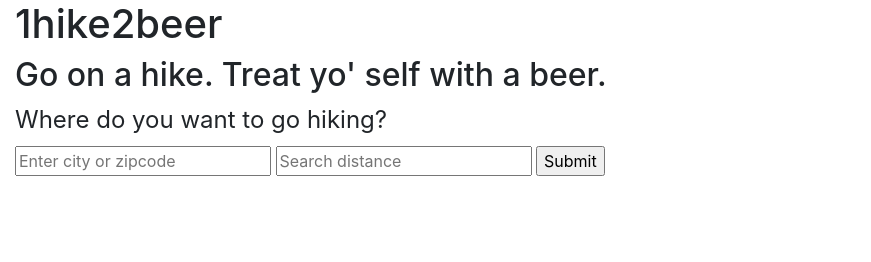
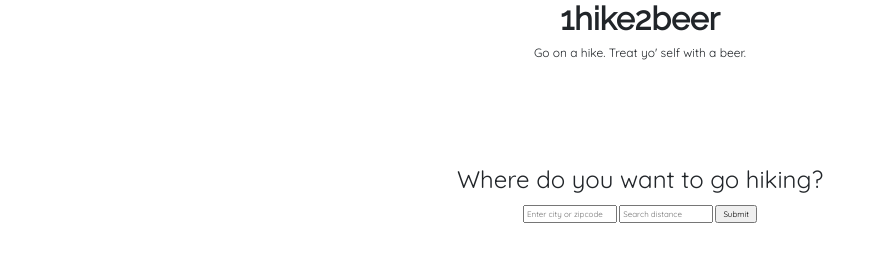
Before and after one commit to slertka/1hike2beer, a plain HTML site: page index.html in a window 1280 px wide. Shown: the whole page, without its empty margins (0-871 px from the left). Drawn offline with nearby package versions, Linux system fonts and the light colour scheme; some packages are replaced by stand-ins of ours.

Commit message:
some design updates

```diff
--- a/index.css
+++ b/index.css
@@ -1,3 +1,9 @@
+body {
+  font-family: 'Quicksand', Helvetica, Arial, sans-serif;
+  font-size: .5rem;
+  text-align: center;
+}
+
 .hidden {
   display: none;
 }
@@ -16,3 +22,18 @@ ul {
   list-style-type: none;
   padding: 0px;
 }
+
+h1 {
+  font-family: 'Raleway', Helvetica, Arial, sans-serif;
+  font-weight: 800;
+  font-weight: bold;
+  font-size: 2rem;
+}
+
+h2{
+  font-size: .75rem;
+}
+
+.before-results {
+  margin: 100px 0px;
+}
--- a/index.html
+++ b/index.html
@@ -7,7 +7,10 @@
   <meta name="viewport" content="width=device-width, initial-scale=1">
 
   <!-- Bootstrap CSS -->
-  <link rel="stylesheet" href="https://stackpath.bootstrapcdn.com/bootstrap/4.2.1/css/bootstrap.min.css" integrity="sha384-GJzZqFGwb1QTTN6wy59ffF1BuGJpLSa9DkKMp0DgiMDm4iYMj70gZWKYbI706tWS" crossorigin="anonymous">  <!-- Custom CSS -->
+  <link rel="stylesheet" href="https://stackpath.bootstrapcdn.com/bootstrap/4.2.1/css/bootstrap.min.css" integrity="sha384-GJzZqFGwb1QTTN6wy59ffF1BuGJpLSa9DkKMp0DgiMDm4iYMj70gZWKYbI706tWS" crossorigin="anonymous">
+  <!-- Google Fonts -->
+  <link href="https://fonts.googleapis.com/css?family=Quicksand|Raleway" rel="stylesheet">
+  <!-- Custom CSS -->
   <link rel="stylesheet" type="text/css" media="screen" href="responsive.css" />
   <link rel="stylesheet" type="text/css" media="screen" href="index.css" />
 
@@ -21,7 +24,7 @@
       <div class='col'>
         <h1>1hike2beer</h1>
         <h2>Go on a hike. Treat yo' self with a beer.</h2>
-        <form>
+        <form class='before-results'>
           <legend>Where do you want to go hiking?</legend>
           <input type="text" placeholder="Enter city or zipcode" id='search-loc' required>
           <input type="text" placeholder="Search distance" id="max-distance" required>
--- a/index.js
+++ b/index.js
@@ -24,6 +24,8 @@ function convertLocToLatLong(location, dist){
       let searchCoord = responseJSON.results[0].geometry.location;
       getHikeResults(searchCoord, dist);
       initPlaceMap(searchCoord, dist);
+      $('.results').removeClass('hidden');
+      $('form').removeClass('before-results');
     })
     .catch(err => console.log(err.message))
 }
@@ -41,7 +43,7 @@ function displayHikeResults(responseJSON){
         </li>
       `)
       var hikeMarker = new google.maps.Marker({position: {'lat': responseJSON.trails[i].latitude, 'lng': responseJSON.trails[i].longitude},
-      icon: 'sml-hiker.png',
+      icon: 'sml-boots.png',
       map: map})
     }
   } else {
@@ -104,7 +106,6 @@ function watchForm(){
     let searchLoc = $('form').find('#search-loc').val();
     let searchDist = $('form').find('#max-distance').val();
     convertLocToLatLong(searchLoc, searchDist);
-    $('.results').removeClass('hidden');
   })
 };
 
```
